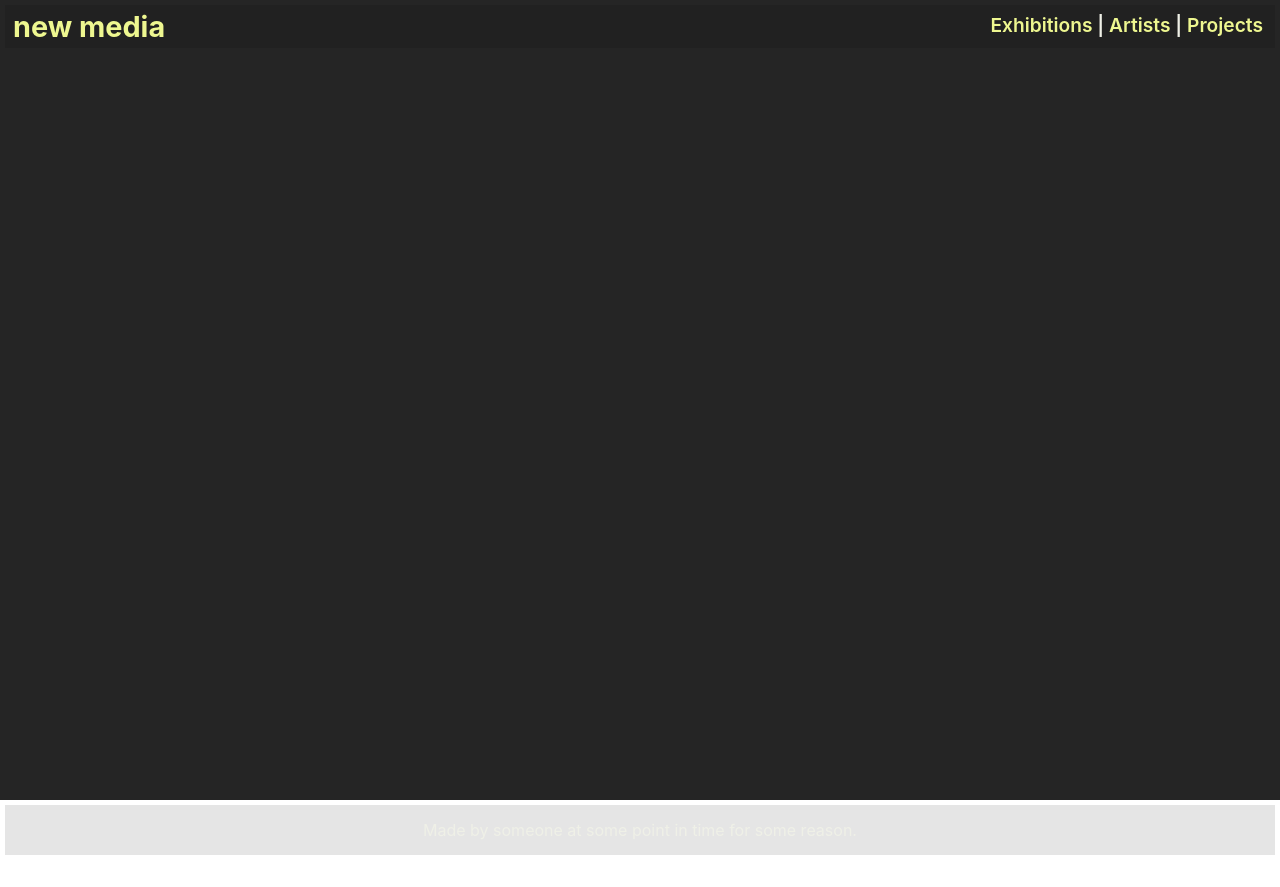
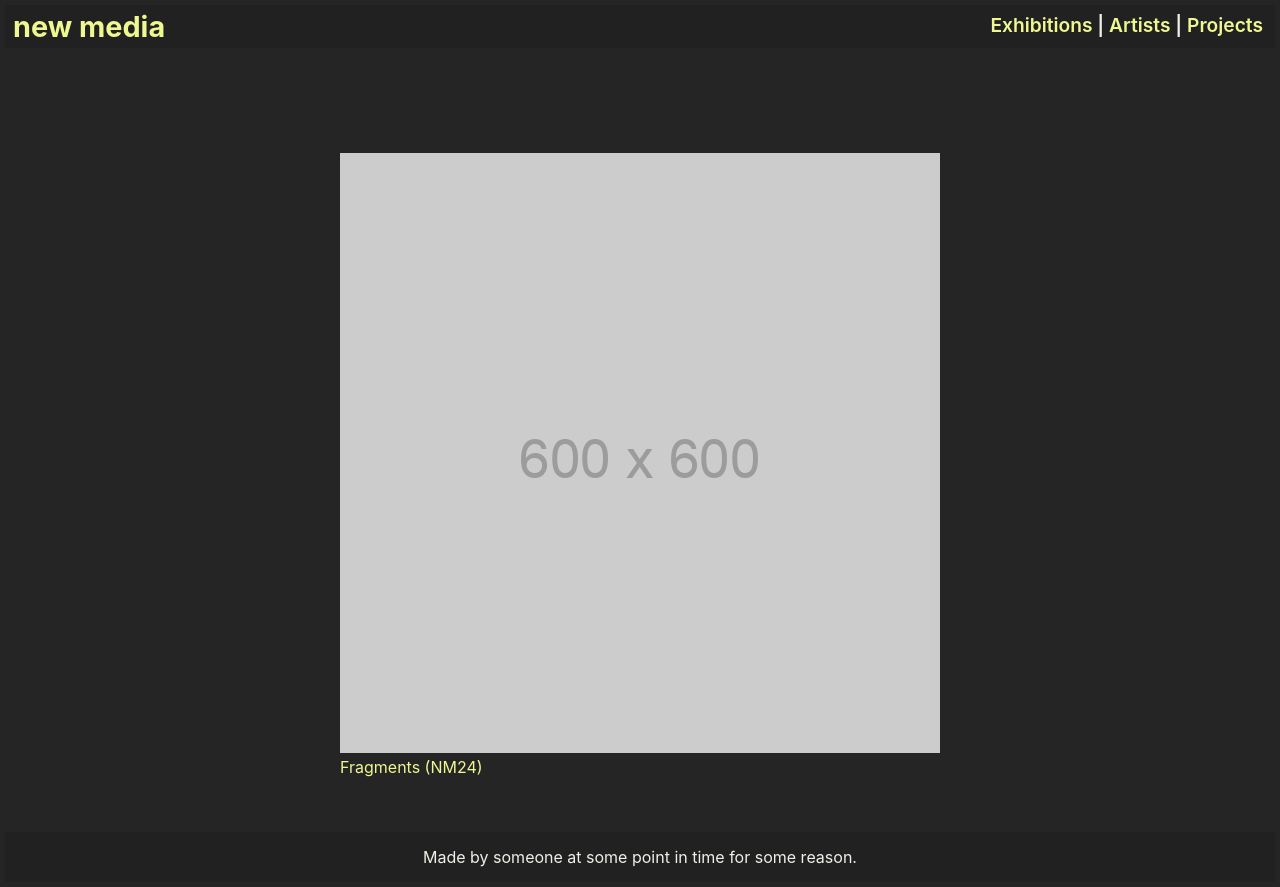
Before and after one commit to markargo/new-media-gallery, a React (Create React App) app in the folder react-app/: page / in a window 1280 px wide. Before the commit the page ends 855 px from the top, so only its background shows below. Built offline with nearby package versions, Linux system fonts and the light colour scheme.

Commit message:
added featured exhibitions to home page

```diff
--- a/react-app/src/App.scss
+++ b/react-app/src/App.scss
@@ -3,8 +3,14 @@
 // Rest of your SCSS code here
 .app-wrapper {
   width: 100%;
-  height: 100vh;
+  height: auto;
+  min-height: 100vh;
   // background-color: lime;
   // background-color: rgb(237, 237, 168);
   background-color: rgb(37, 37, 37);
+
+  display: flex;
+  flex-direction: column;
+  justify-content: space-between;
+  align-items: center;
 }
--- a/react-app/src/components/AppHeader.scss
+++ b/react-app/src/components/AppHeader.scss
@@ -1,7 +1,7 @@
 @import "../constants.scss";
 
 .app-header-wrapper {
-  position: absolute;
+  // position: absolute;
   background-color: rgba(0, 0, 0, 0.1);
   // outline: 5px solid red;
   margin: 5px;
--- a/react-app/src/constants.ts
+++ b/react-app/src/constants.ts
@@ -14,6 +14,7 @@ export interface Exhibition {
   endDate: string;
   artists: Artist[];
   mediaGallery: string[];
+  isFeatured?: boolean;
 }
 
 export interface Project {
@@ -79,6 +80,7 @@ export const PLACEHOLDER_PROJECTS: Project[] = [
 
 export const PLACEHOLDER_EXHIBITIONS: Exhibition[] = [
   {
+    isFeatured: true,
     id: 'Fragments2024',
     name: 'Fragments (NM24)',
     img: PLACEHOLDER_IMAGE_LG,
--- a/react-app/src/pages/ArtistPage.scss
+++ b/react-app/src/pages/ArtistPage.scss
@@ -3,3 +3,18 @@
 .artist-page-wrapper {
   @include page-wrapper();
 }
+
+.artist-list-wrapper {
+  display: flex;
+  flex-wrap: wrap;
+  justify-content: space-around;
+  align-items: center;
+  margin: 20px 0px;
+}
+
+.artist-list-item {
+  flex: 0 0 50%;
+  display: flex;
+  justify-content: center;
+  align-items: center;
+}
--- a/react-app/src/pages/ExhibitionPage.tsx
+++ b/react-app/src/pages/ExhibitionPage.tsx
@@ -39,18 +39,27 @@ const ExhibitionPage: React.FC<ExhibitionPageProps> = () => {
     );
   }
 
+  const renderArtistList = (list: Artist[]) => {
+    return (
+      <div className='artist-list-wrapper'>
+        {
+          list.map((artist, index) => {
+            return (
+              <div key={ artist.id } className='artist-list-item'>
+                <a href={`/artist/${artist.id}`}>{ artist.name }</a>
+              </div>
+            );
+          }
+        )}
+      </div>
+    )
+  }
+
   const renderFeaturedArtists = () => {
     return (
       <div className='featured-artists'>
-        Featuring work by: {
-          featuredArtists.map((artist, index) => {
-            return (
-              <span key={ artist.id }>
-                <a href={`/artist/${artist.id}`}>{ artist.name }</a>{ index < featuredArtists.length - 1 ? ', ' : '' }
-              </span>
-            );
-          }
-        )}
+        Featuring work by: <br />
+        { renderArtistList(featuredArtists) }
       </div>
     );
   }
--- a/react-app/src/pages/HomePage.tsx
+++ b/react-app/src/pages/HomePage.tsx
@@ -1,13 +1,41 @@
-import React from 'react';
+import React, { useEffect } from 'react';
 import './HomePage.scss';
+import { PLACEHOLDER_EXHIBITIONS } from '../constants';
 
 interface HomePageProps {
   // Define your component's props here
 }
 
 const HomePage: React.FC<HomePageProps> = () => {
+
+  const exhibitions = PLACEHOLDER_EXHIBITIONS;
+
+  const renderFeaturedExhibitions = () => {
+    return (
+      <div className='featured-exhibitions'>
+        {
+          exhibitions.map((ex, index) => {
+            return ex.isFeatured ? (
+              <div key={ ex.id } className='exhibition-item'>
+                <a href={`/exhibition/${ex.id}`}>
+                  <img src={ ex.img } alt='Exhibition' />
+                  <div className='exhibition-title'>
+                    { ex.name }
+                  </div>
+                </a>
+              </div>
+            ) : null;
+          })
+        }
+      </div>
+    );
+  }
+
   return (
     <div className='home-page-wrapper'>
+      <div className='page-container'>
+        { renderFeaturedExhibitions() }
+      </div>
     </div>
   );
 };
```
